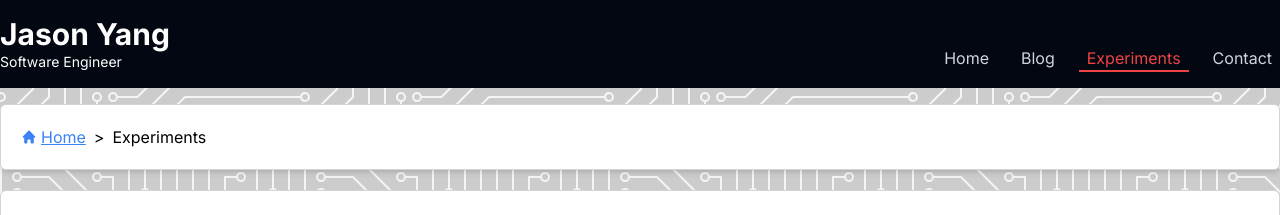
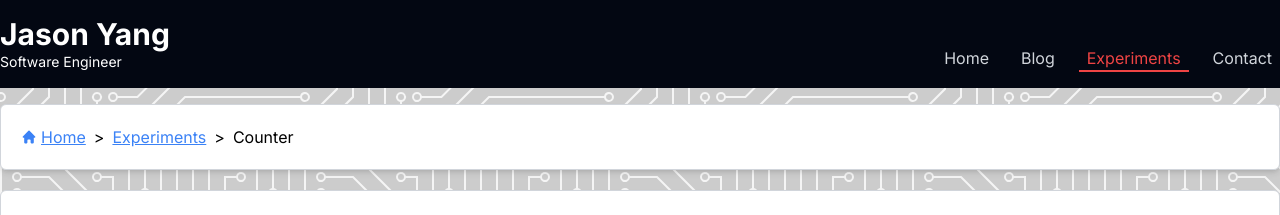
Before and after one commit to jason-yang/jason-yang.github.io, a Next.js app: page /experiments/counter in a window 1280 px wide. Shown: the top 215 px of the page. Built offline with nearby package versions, Linux system fonts and the light colour scheme.

Commit message:
fix: counter breadcrumb

```diff
--- a/src/app/experiments/counter/page.tsx
+++ b/src/app/experiments/counter/page.tsx
@@ -1,5 +1,6 @@
 import { Metadata } from "next";
 
+import Breadcrumb from "@/components/breadcrumbs/breadcrumb";
 import Container from "@/components/container";
 import Header from "@/components/header";
 import SpaceBetween from "@/components/space-between";
@@ -15,6 +16,7 @@ export const metadata: Metadata = {
 export default function CounterPage() {
   return (
     <Container header={<Header>Counter</Header>}>
+      <Breadcrumb href="/experiments/counter" label="Counter" />
       <SpaceBetween variant="container">
         <div>
           <p>With reducer:</p>
```
